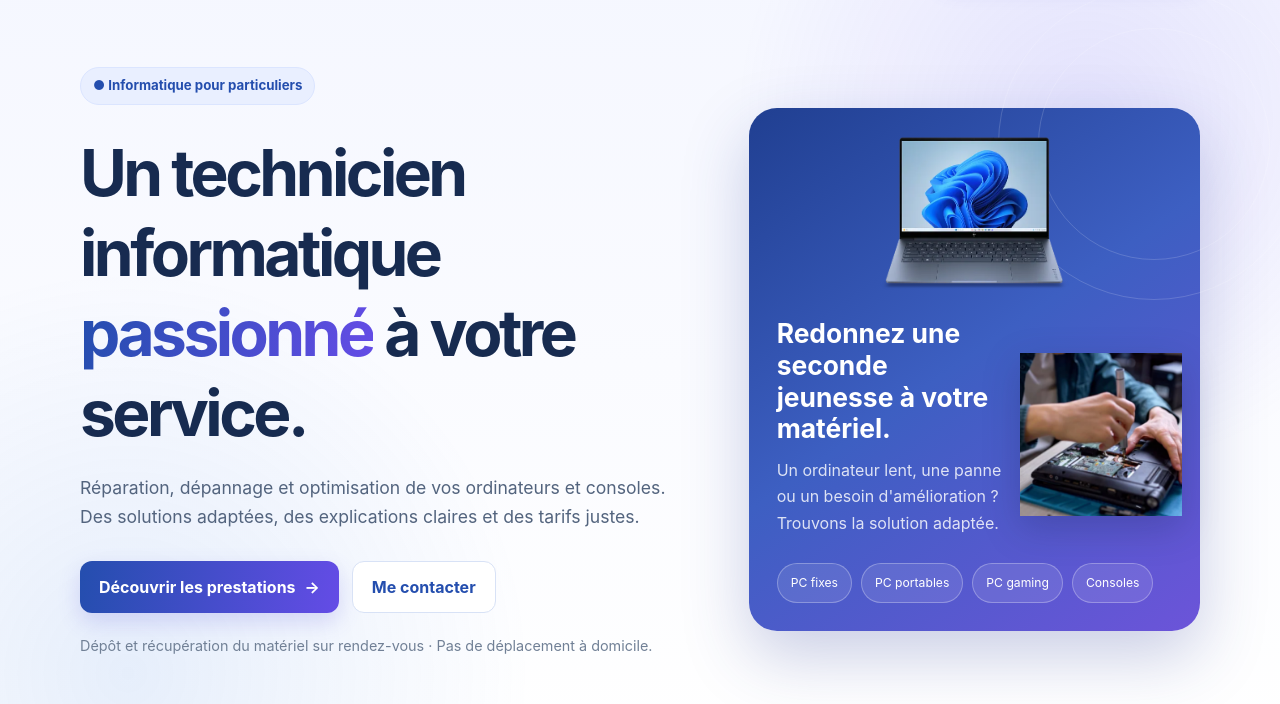
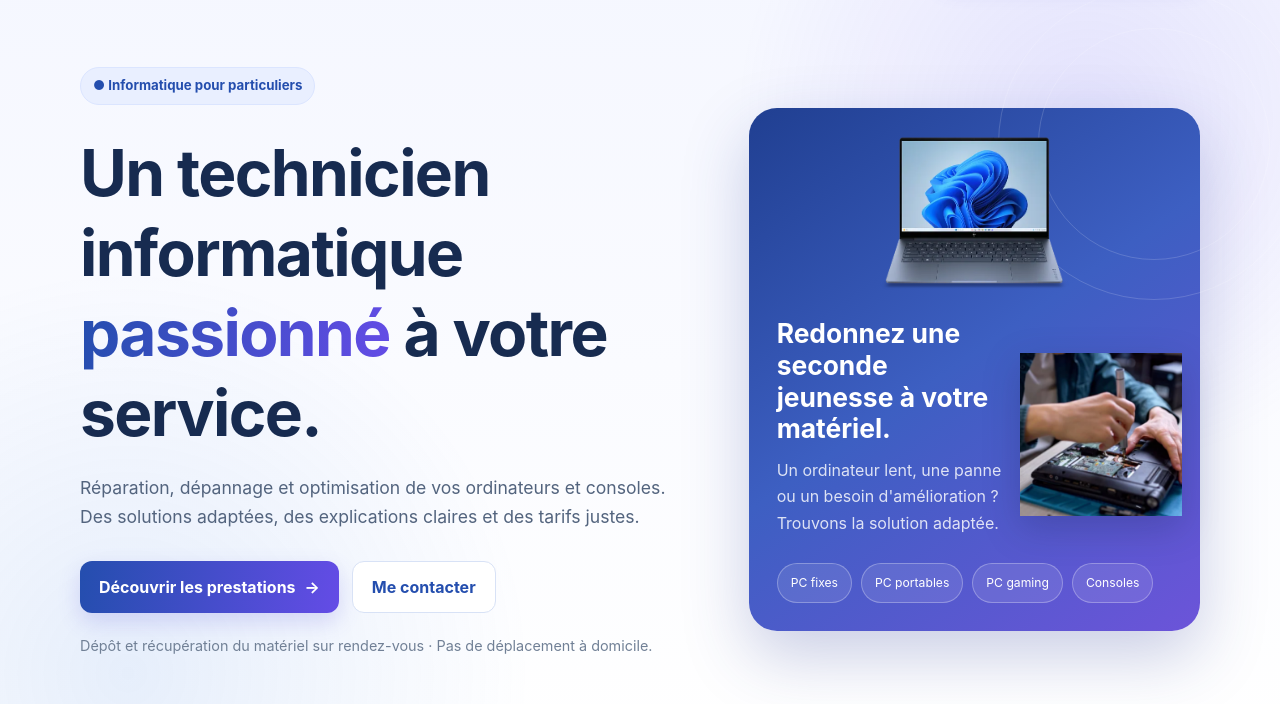
Before and after one commit to Nicolas85310/restorpc, a plain HTML site: page index.html in a window 1280 px wide. Shown: the part 96-800 px from the top of the page. Drawn offline with Linux system fonts and the light colour scheme.

Commit message:
Update index.html

```diff
--- a/index.html
+++ b/index.html
@@ -59,7 +59,7 @@
     }
     .hero-grid { display:grid; grid-template-columns:1.15fr .85fr; gap:58px; align-items:center; }
     .eyebrow { display:inline-flex; align-items:center; gap:8px; color:var(--blue); background:#e9efff; border:1px solid #dbe5ff; padding:7px 12px; border-radius:999px; font-weight:750; font-size:.83rem; }
-    h1 { font-size:clamp(2.55rem,5vw,4.5rem); line-height:1.25; letter-spacing:-.055em; margin:24px 0 20px; padding-top:.06em; max-width:720px; }
+    h1 { font-size:clamp(2.55rem,5vw,4.5rem); line-height:1.25; letter-spacing:-.025em; margin:24px 0 20px; padding-top:.06em; max-width:720px; }
     .gradient-text { background:linear-gradient(100deg,var(--blue),var(--purple)); -webkit-background-clip:text; background-clip:text; color:transparent; }
     .hero-copy { max-width:640px; color:#53647e; font-size:1.1rem; }
     .hero-actions { display:flex; gap:13px; flex-wrap:wrap; margin-top:30px; }
```
